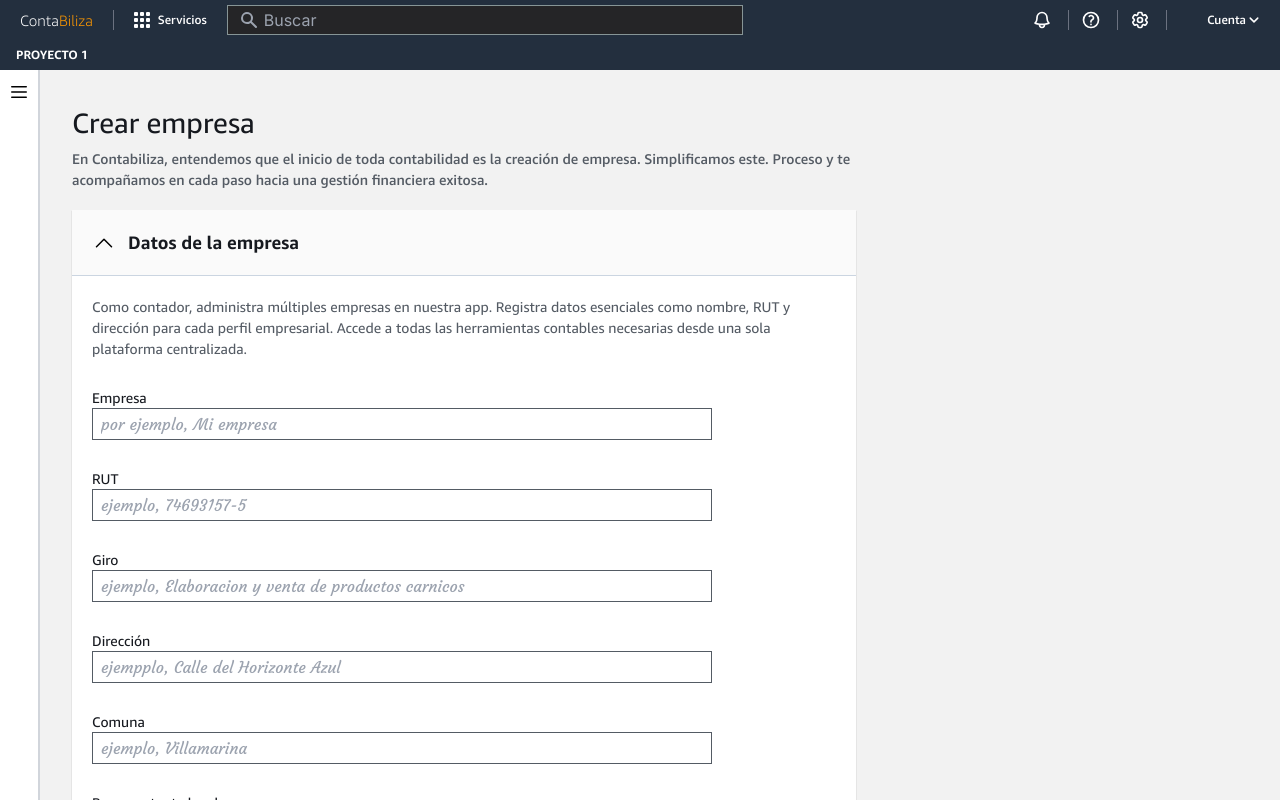
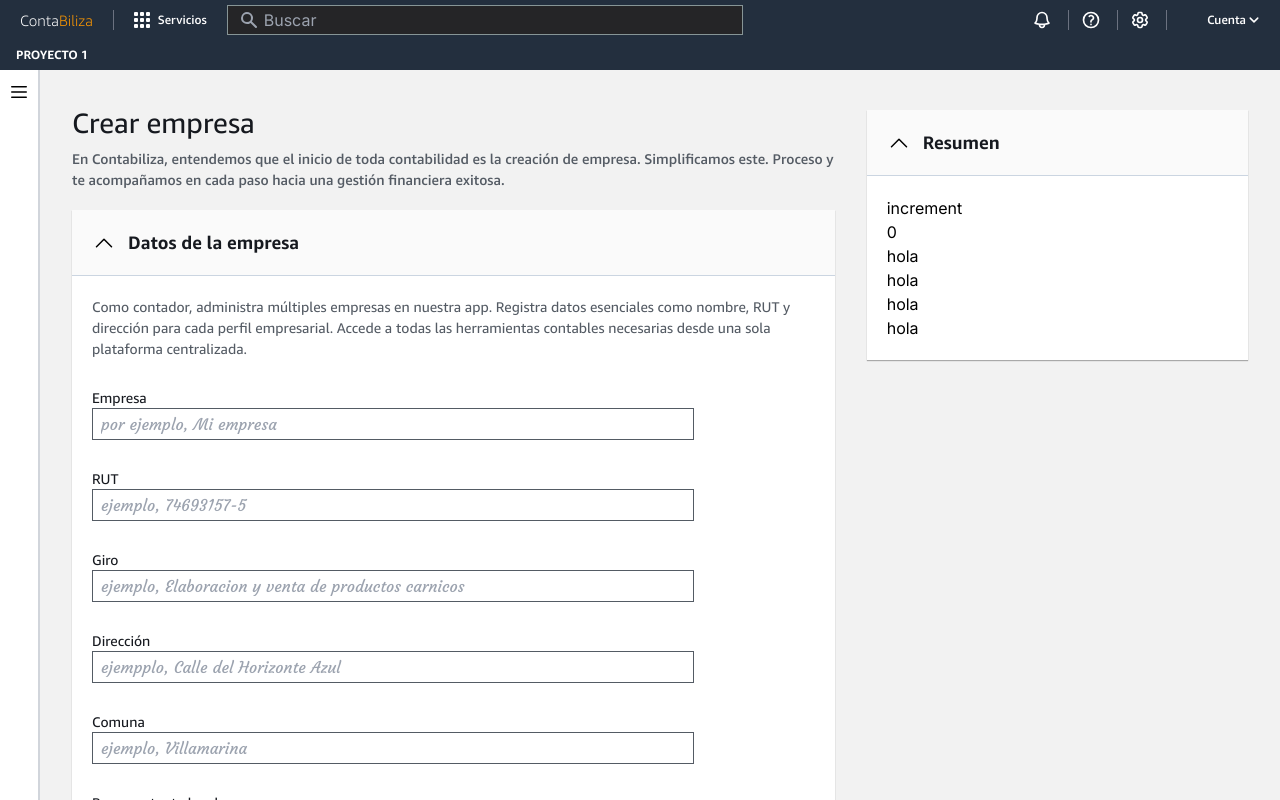
Before and after one commit to CamilinLopez/contabiliza, a Next.js app in the folder frontend/: page /consola/crear_empresa in a window 1280 px wide. Built offline with nearby package versions, Linux system fonts and the light colour scheme.

Commit message:
add redux toolkit in project

```diff
--- a/frontend/app/consola/crear_empresa/page.tsx
+++ b/frontend/app/consola/crear_empresa/page.tsx
@@ -7,11 +7,12 @@ import {
   periodoContable,
   regimenTributario,
 } from '@/components/consola/formularios/crear_empresa/objetsData';
+import Resumen from '@/components/consola/formularios/crear_empresa/resumen';
 
 export default function CrearEmpresa() {
   return (
-    <div className="p-8">
-      <div className="w-8/12 flex flex-col gap-y-5">
+    <div id="create company forms" className="p-8 flex gap-x-8">
+      <div id="sections forms" className="w-8/12 flex flex-col gap-y-5">
         <MainTitle />
         <CompanyData title="Datos de la empresa" data={crearEmpresa} />
         <CompanyData title="Datos del contador" data={datosContador} />
@@ -19,6 +20,9 @@ export default function CrearEmpresa() {
         <CompanyData title="Periodo contable" data={periodoContable} />
         <CompanyData title="Régimen tributario" data={regimenTributario} />
       </div>
+      <div id="resumen" className="bg-white w-4/12 sticky top-10 h-full z-0">
+        <Resumen />
+      </div>
     </div>
   );
 }
--- a/frontend/app/layout.tsx
+++ b/frontend/app/layout.tsx
@@ -1,12 +1,13 @@
-import type { Metadata } from "next";
-import { Inter } from "next/font/google";
-import "./globals.css";
+import type { Metadata } from 'next';
+import { Inter } from 'next/font/google';
+import './globals.css';
+import ReduxProvider from '@/redux/providers';
 
-const inter = Inter({ subsets: ["latin"] });
+const inter = Inter({ subsets: ['latin'] });
 
 export const metadata: Metadata = {
-  title: "Create Next App",
-  description: "Generated by create next app",
+  title: 'Create Next App',
+  description: 'Generated by create next app',
 };
 
 export default function RootLayout({
@@ -16,7 +17,9 @@ export default function RootLayout({
 }>) {
   return (
     <html lang="en">
-      <body className={inter.className}>{children}</body>
+      <body className={inter.className}>
+        <ReduxProvider>{children}</ReduxProvider>
+      </body>
     </html>
   );
 }
--- a/frontend/components/consola/formularios/crear_empresa/formularioEmpresa.tsx
+++ b/frontend/components/consola/formularios/crear_empresa/formularioEmpresa.tsx
@@ -4,6 +4,9 @@ import { Options, PeriodoContable, RegimenTributario, CrearEmpresa } from '@/typ
 import { FormCrearEmpresatype, dataUsuaruosSistema } from '@/types/formCrearEmpresa';
 import { useState } from 'react';
 import { v4 as uuidv4 } from 'uuid';
+import { AppDispatch } from '@/redux/store';
+import { useDispatch } from 'react-redux';
+import { updateSection1, updateAll } from '@/redux/slice/formCrearEmpresa';
 
 const FormCrearempresa = ({
   data,
@@ -26,6 +29,7 @@ const FormCrearempresa = ({
       }));
     }
   };
+
   return (
     <div className="flex flex-col gap-y-7">
       <p className="font-ember font-normal text-[14px] text-custom-gris-2">
@@ -252,7 +256,6 @@ const FormRegimenTributario = ({
   setCrearEmpresa: React.Dispatch<React.SetStateAction<FormCrearEmpresatype>>;
   crearEmpresa: FormCrearEmpresatype;
 }) => {
-  const [registroFinanciero, setRegistroFinanciero] = useState<string>('Libro de caja.');
   const [montoLibroCaja, setMontoLibroCaja] = useState<number | string>('');
   const [isMenuOpen, setIsMenuOpen] = useState<boolean>(false);
   const [selectedCurrency, setSelectedCurrency] = useState<string>('');
@@ -448,7 +451,8 @@ export function Form({ infoEmpresa }: { infoEmpresa: Options }) {
       tipo_contabilidad: 'contabilidad_completa',
     },
   });
-  console.log(crearEmpresa);
+  const dispatch: AppDispatch = useDispatch();
+  dispatch(updateAll(crearEmpresa));
   return (
     <div>
       <form className="flex flex-col gap-y-8" action="">
--- /dev/null
+++ b/frontend/components/consola/formularios/crear_empresa/resumen.tsx
@@ -0,0 +1,56 @@
+'use client';
+
+import React, { useState } from 'react';
+import { increment, decrement } from '@/redux/slice/slice';
+import { RootState, useAppDispatch } from '@/redux/store';
+import { useSelector } from 'react-redux';
+
+export default function Resumen() {
+  const [hidden, setHidden] = useState<boolean>(false);
+  const dispatch = useAppDispatch();
+  const count = useSelector((state: RootState) => state.counter.value);
+
+  return (
+    <div className="w-auto h-auto shadow-thin-black">
+      <div className="border-b-[1px] border-slate-300 bg-custom-blanco-2">
+        <div className="h-[65px] w-auto flex items-center p-5 gap-x-3">
+          {hidden ? (
+            <button onClick={() => setHidden(false)}>
+              <svg
+                xmlns="http://www.w3.org/2000/svg"
+                fill="none"
+                viewBox="0 0 24 24"
+                strokeWidth={1.5}
+                stroke="currentColor"
+                className="w-6 h-6">
+                <path strokeLinecap="round" strokeLinejoin="round" d="m19.5 8.25-7.5 7.5-7.5-7.5" />
+              </svg>
+            </button>
+          ) : (
+            <button onClick={() => setHidden(true)}>
+              <svg
+                xmlns="http://www.w3.org/2000/svg"
+                fill="none"
+                viewBox="0 0 24 24"
+                strokeWidth={1.5}
+                stroke="currentColor"
+                className="w-6 h-6">
+                <path strokeLinecap="round" strokeLinejoin="round" d="m4.5 15.75 7.5-7.5 7.5 7.5" />
+              </svg>
+            </button>
+          )}
+
+          <h2 className="font-ember font-semibold text-[18px] text-custom-negro-2">Resumen</h2>
+        </div>
+      </div>
+      <div className={`bg-white p-5 w-full ${hidden && 'hidden'} `}>
+        <button onClick={() => dispatch(increment())}>increment</button>
+        <p>{count}</p>
+        <p>hola</p>
+        <p>hola</p>
+        <p>hola</p>
+        <p>hola</p>
+      </div>
+    </div>
+  );
+}
--- a/frontend/package.json
+++ b/frontend/package.json
@@ -10,9 +10,12 @@
   },
   "dependencies": {
     "@heroicons/react": "^2.1.3",
+    "@reduxjs/toolkit": "^2.2.5",
     "next": "14.1.4",
+    "next-redux-wrapper": "^8.1.0",
     "react": "^18",
     "react-dom": "^18",
+    "react-redux": "^9.1.2",
     "uuid": "^9.0.1"
   },
   "devDependencies": {
--- /dev/null
+++ b/frontend/redux/providers.tsx
@@ -0,0 +1,10 @@
+'use client';
+
+import { Provider } from 'react-redux';
+import store from './store';
+
+const ReduxProvider = ({ children }: { children: React.ReactNode }) => {
+  return <Provider store={store}>{children}</Provider>;
+};
+
+export default ReduxProvider;
--- /dev/null
+++ b/frontend/redux/reducer.ts
@@ -0,0 +1,11 @@
+import { combineReducers } from 'redux';
+import counterReducer from './slice/slice';
+import formCrearEmpresaReducer from './slice/formCrearEmpresa';
+
+const rootReducer = combineReducers({
+  counter: counterReducer,
+  formCrearEmpresa: formCrearEmpresaReducer,
+});
+
+export type RootState = ReturnType<typeof rootReducer>;
+export { rootReducer };
--- /dev/null
+++ b/frontend/redux/slice/formCrearEmpresa.ts
@@ -0,0 +1,53 @@
+import { FormCrearEmpresatype } from '@/types/formCrearEmpresa';
+import { createSlice, PayloadAction } from '@reduxjs/toolkit';
+
+const initialState: FormCrearEmpresatype = {
+  section1: {
+    Comuna: '',
+    Correo_electronico: '',
+    Dirección: '',
+    Empresa: '',
+    Giro: '',
+    Inicio_de_actividades: '',
+    Representante_legal: '',
+    RUT: '',
+    Rut_representante: '',
+    Tipo_Empresa: '',
+  },
+  section2: {
+    Nombre: '',
+    RUT: '',
+  },
+  section3: {
+    usuarios_del_sistema: [],
+  },
+  section4: {
+    fecha: 0,
+  },
+  section5: {
+    Libro_de_caja: false,
+    Libro_de_ingresos_y_egresos: false,
+    monto_apertura_libro_caja: {
+      moneda: '',
+      monto: 0,
+    },
+    opciones_regimen: '',
+    tipo_contabilidad: '',
+  },
+};
+
+const formCrearEmpresaSlice = createSlice({
+  name: 'formCrearEmpresa',
+  initialState,
+  reducers: {
+    updateSection1(state, action: PayloadAction<typeof initialState.section1>) {
+      state.section1 = action.payload;
+    },
+    updateAll(state, action: PayloadAction<typeof initialState>) {
+      return action.payload;
+    },
+  },
+});
+
+export const { updateSection1, updateAll } = formCrearEmpresaSlice.actions;
+export default formCrearEmpresaSlice.reducer;
--- /dev/null
+++ b/frontend/redux/slice/index.ts
@@ -0,0 +1,2 @@
+export * from './formCrearEmpresa';
+export * from './slice';
--- /dev/null
+++ b/frontend/redux/slice/slice.ts
@@ -0,0 +1,28 @@
+import { createSlice, PayloadAction } from '@reduxjs/toolkit';
+
+interface CounterState {
+  value: number;
+}
+
+const initialState: CounterState = {
+  value: 0,
+};
+
+const counterSlice = createSlice({
+  name: 'counter',
+  initialState,
+  reducers: {
+    increment: (state) => {
+      state.value += 1;
+    },
+    decrement: (state) => {
+      state.value -= 1;
+    },
+    incrementByAmount: (state, action: PayloadAction<number>) => {
+      state.value += action.payload;
+    },
+  },
+});
+
+export const { increment, decrement, incrementByAmount } = counterSlice.actions;
+export default counterSlice.reducer;
--- /dev/null
+++ b/frontend/redux/store.ts
@@ -0,0 +1,12 @@
+import { configureStore } from '@reduxjs/toolkit';
+import { useDispatch } from 'react-redux';
+import { rootReducer } from './reducer'; // Importa el rootReducer (lo crearemos en el siguiente paso)
+
+const store = configureStore({
+  reducer: rootReducer,
+});
+
+export type AppDispatch = typeof store.dispatch;
+export type RootState = ReturnType<typeof store.getState>;
+export const useAppDispatch: () => AppDispatch = useDispatch;
+export default store;
```
Also changed, not shown: 1 other file (tests, documents, lock files or other folders).
